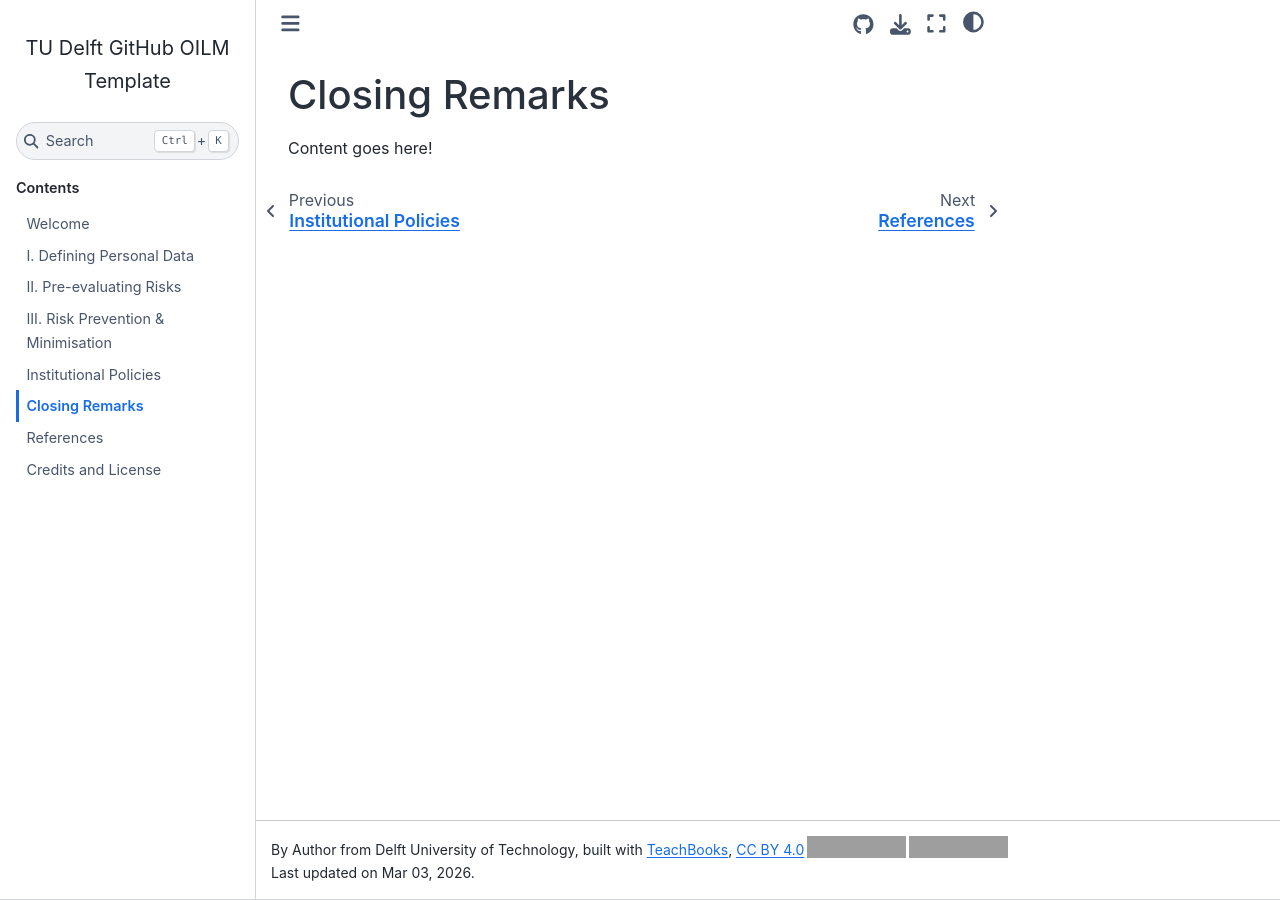
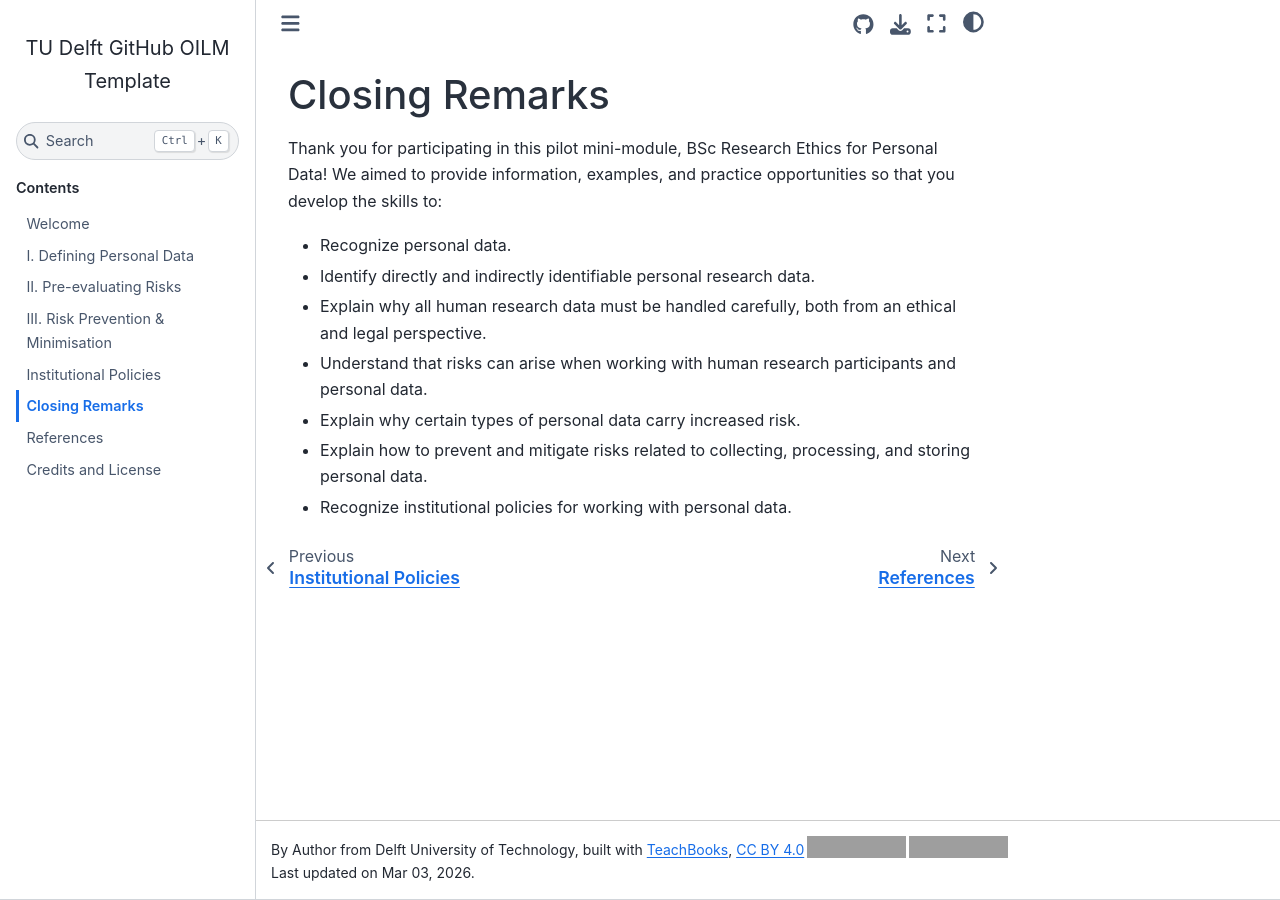
Before and after one commit to tu-delft-library/BSc_Research_Ethics_for_Personal_Data, a Jupyter Book: the page built from book/closing_remarks.md, in a window 1280 px wide. Built offline with Jupyter Book 1.0.4 settings and Sphinx 7.4.7 and the Sphinx Book theme 1.1.4, drawn with Linux system fonts in a browser that asks for light colours; comment, search, counter and statistics services are not loaded; grey boxes are pictures that could not be loaded.

Commit message:
Loaded content into closing remarks

```diff
--- a/book/closing_remarks.md
+++ b/book/closing_remarks.md
@@ -1,3 +1,17 @@
 # Closing Remarks
 
-Content goes here!
+Thank you for participating in this pilot mini-module, BSc Research Ethics for Personal Data! We aimed to provide information, examples, and practice opportunities so that you develop the skills to:
+
+- Recognize personal data.
+
+- Identify directly and indirectly identifiable personal research data.
+
+- Explain why all human research data must be handled carefully, both from an ethical and legal perspective.
+
+- Understand that risks can arise when working with human research participants and personal data.
+
+- Explain why certain types of personal data carry increased risk.
+
+- Explain how to prevent and mitigate risks related to collecting, processing, and storing personal data.
+
+- Recognize institutional policies for working with personal data.
```
